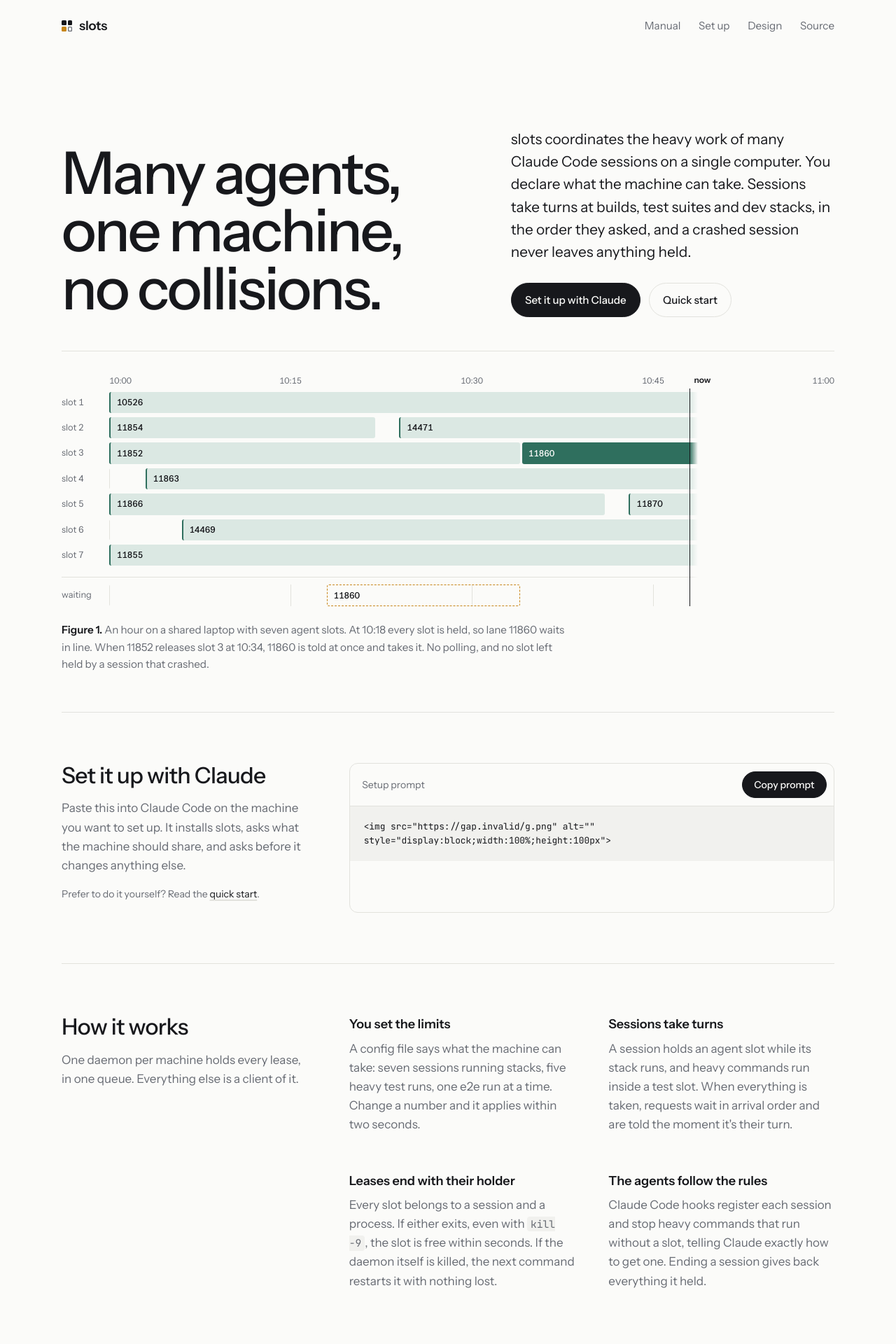
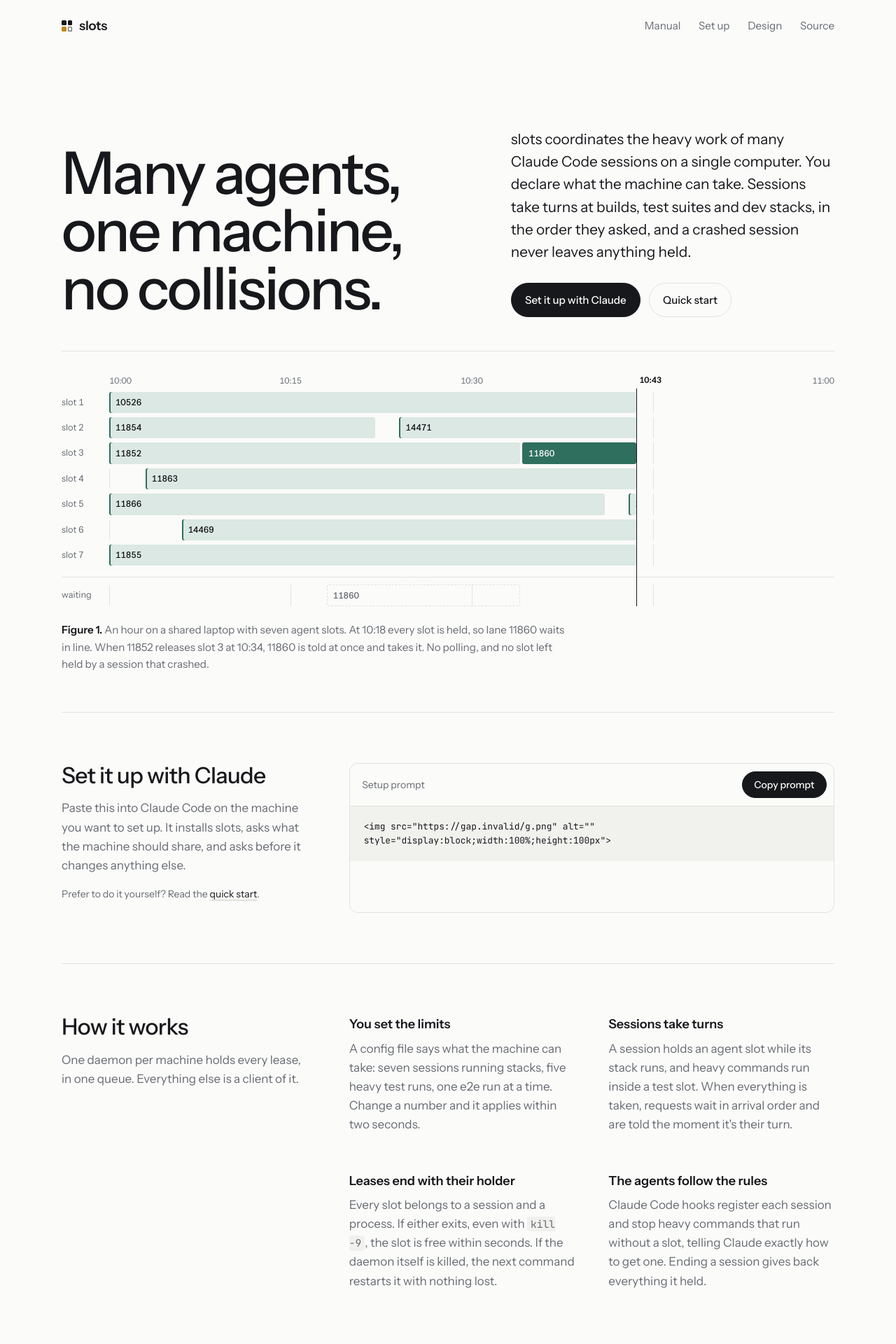
Before and after one commit to Parth12358/Slots, a Jekyll site: the page built from docs/index.html, in a window 1280 px wide. Shown: the top 1920 px of the page at 70% size. Built offline with Jekyll 4.4.1, drawn with Linux system fonts in a browser that asks for light colours.

Commit message:
Site: Figure 1 plays the story it tells
A clock on the 'now' line runs from 10:00, bars grow as sessions hold
their slots, 11860's wait grows from 10:18; at 10:34 the clock pauses,
11860's ticket lifts from the waiting row into slot 3 and its bar
begins with a brief highlight; then time runs on to now. Axis labels
near the clock step aside. A Replay link in the caption plays it
again. Starts when the figure scrolls into view; without JavaScript
or with reduced motion the final picture is drawn at once.

Co-Authored-By: Claude Opus 5.5 <noreply@anthropic.com>
Claude-Session: https://claude.ai/code/session_011d1HFDRCbxU4CsJMrEUCCi

```diff
--- a/docs/assets/site.css
+++ b/docs/assets/site.css
@@ -164,7 +164,8 @@ pre .c, .highlight .c, .highlight .c1, .highlight .cm { color: var(--muted); }
 .button.quiet { background: transparent; color: var(--ink); border-color: var(--line); }
 .button.quiet:hover { border-color: var(--ink); opacity: 1; }
 
-/* Figure 1: slots over an hour. Bars are placed in minutes, --s to --e, out of 60. */
+/* Figure 1: slots over an hour. Bars are placed in minutes (--s to --e, of 60) and drawn up to
+   --now, which the script runs from 0 to 48 once; without it (or with reduced motion) --now is 48. */
 .fig { margin: 0 0 1rem; padding: 2rem 0 0; border-top: 1px solid var(--line); }
 .gantt { position: relative; --label: 4.25rem; padding-top: 1.6rem; }
 .axis { position: absolute; top: 0; left: var(--label); right: 0; height: 1.2rem; font-size: 0.75rem; color: var(--muted);
@@ -178,28 +179,36 @@ pre .c, .highlight .c, .highlight .c1, .highlight .cm { color: var(--muted); }
 .plot { position: relative; height: 1.9rem; background:
         repeating-linear-gradient(to right, var(--line) 0 1px, transparent 1px calc(100% / 4)); border-radius: 3px; }
 .bar {
-  position: absolute; top: 0; bottom: 0; left: calc(var(--s) / 60 * 100%); width: calc((var(--e) - var(--s)) / 60 * 100%);
-  display: flex; align-items: center; padding: 0 0.55rem; overflow: hidden; white-space: nowrap;
+  position: absolute; top: 0; bottom: 0; left: calc(var(--s) / 60 * 100%);
+  width: calc(max(0, min(var(--now), var(--e)) - var(--s)) / 60 * 100%);
+  display: flex; align-items: center; overflow: hidden; white-space: nowrap;
   font-style: normal; font-size: 0.78rem; font-weight: 500; font-variant-numeric: tabular-nums;
-  background: var(--held-soft); color: var(--ink); border-radius: 3px; border-left: 2px solid var(--held);
+  background: var(--held-soft); color: var(--ink); border-radius: 3px; box-shadow: inset 2px 0 0 var(--held);
 }
-.bar.handoff { background: var(--held); color: var(--on-ink); border-left: 0;
-               left: calc(var(--s) / 60 * 100% + 3px); width: calc((var(--e) - var(--s)) / 60 * 100% - 3px); }
-.bar.wait { background: transparent; border: 1.5px dashed var(--wait); color: var(--ink); }
+.bar span { padding: 0 0.55rem; }
+.bar.handoff { background: var(--held); color: var(--on-ink); box-shadow: none;
+               left: calc(var(--s) / 60 * 100% + 3px);
+               width: max(0px, calc(max(0, min(var(--now), var(--e)) - var(--s)) / 60 * 100% - 3px)); }
+.bar.wait { background: transparent; box-shadow: none; outline: 1.5px dashed var(--wait); outline-offset: -1.5px; }
+.bar.wait[data-served] { outline-color: var(--line); color: var(--muted); transition: outline-color .6s, color .6s; }
 .track.queue { margin-top: 10px; padding-top: 10px; border-top: 1px solid var(--line); }
-.now { position: absolute; top: 1.3rem; bottom: 0; left: calc(var(--label) + (100% - var(--label)) * var(--t) / 60);
+.now { position: absolute; top: 1.3rem; bottom: 0; left: calc(var(--label) + (100% - var(--label)) * var(--now) / 60);
        border-left: 1.5px solid var(--ink); pointer-events: none; }
-.now span { position: absolute; top: -1.35rem; left: 0.35rem; font-size: 0.75rem; font-weight: 600; }
-.sweep { position: absolute; top: 1.4rem; bottom: -2px; right: 0; left: calc(var(--label) + (100% - var(--label)) * 48 / 60);
-         background: linear-gradient(to right, transparent, var(--bg) 0.75rem); pointer-events: none; }
+.now span { position: absolute; top: -1.35rem; left: -0.1rem; padding: 0 0.3rem; background: var(--bg); font-size: 0.75rem; font-weight: 600;
+            font-variant-numeric: tabular-nums; white-space: nowrap; }
 .fig figcaption { margin-top: 1.4rem; font-size: 0.95rem; color: var(--muted); max-width: 72ch; }
 .fig figcaption b { color: var(--ink); font-weight: 600; }
+.replay { font: inherit; font-size: inherit; color: var(--ink); background: none; border: 0; padding: 0; margin-left: 0.4rem;
+          cursor: pointer; text-decoration: underline; text-decoration-color: var(--line); text-underline-offset: 0.2em; }
+.replay:hover { text-decoration-color: currentColor; }
 
-/* One moment on load: time runs left to right up to "now". */
-.gantt.play .sweep { animation: sweep 2.6s cubic-bezier(.45, 0, .2, 1) both; }
-.gantt.play .now { animation: now 2.6s cubic-bezier(.45, 0, .2, 1) both; }
-@keyframes sweep { from { left: var(--label); } }
-@keyframes now { from { left: var(--label); } }
+/* The handoff: 11860's ticket lifts from the waiting row into slot 3. */
+.chip { position: absolute; z-index: 2; display: flex; align-items: center; padding: 0 0.55rem; border-radius: 3px;
+        font-size: 0.78rem; font-weight: 500; font-variant-numeric: tabular-nums;
+        background: var(--held); color: var(--on-ink); pointer-events: none;
+        transition: transform .55s cubic-bezier(.3, .7, .2, 1), opacity .25s; }
+.bar.handoff[data-lit] { animation: lit 1.2s ease-out; }
+@keyframes lit { from { box-shadow: 0 0 0 4px color-mix(in srgb, var(--held) 35%, transparent); } }
 
 .band { display: grid; grid-template-columns: minmax(0, 0.8fr) minmax(0, 1.6fr); gap: 1.5rem 4rem;
         padding: 4.5rem 0; border-top: 1px solid var(--line); }
@@ -241,5 +250,6 @@ pre .c, .highlight .c, .highlight .c1, .highlight .cm { color: var(--muted); }
 }
 
 @media (prefers-reduced-motion: reduce) {
-  .gantt.play .sweep, .gantt.play .now { animation: none; }
+  .chip { transition: none; }
+  .bar.handoff[data-lit] { animation: none; }
 }
--- a/docs/assets/site.js
+++ b/docs/assets/site.js
@@ -1,4 +1,4 @@
-// The copy button, and Figure 1's one moment: time runs up to "now" once, when the figure is seen.
+// The copy button, and Figure 1: an hour of slots, played once when the figure comes into view.
 
 for (const button of document.querySelectorAll("[data-copy]")) {
   button.addEventListener("click", async () => {
@@ -25,12 +25,83 @@ for (const button of document.querySelectorAll("[data-copy]")) {
 }
 
 const gantt = document.querySelector(".gantt");
-if (gantt && !matchMedia("(prefers-reduced-motion: reduce)").matches && "IntersectionObserver" in window) {
-  const seen = new IntersectionObserver((entries) => {
-    if (entries.some((e) => e.isIntersecting)) {
-      gantt.classList.add("play");
-      seen.disconnect();
-    }
-  }, { threshold: 0.4 });
-  seen.observe(gantt);
+if (gantt) {
+  const NOW = 48;          // minutes past 10:00 where the figure stops
+  const HANDOFF = 34;      // 11852 releases slot 3; 11860 takes it
+  const label = gantt.querySelector(".now span");
+  const wait = gantt.querySelector("[data-wait]");
+  const hand = gantt.querySelector("[data-handoff]");
+  const replay = document.querySelector(".fig .replay");
+  const still = matchMedia("(prefers-reduced-motion: reduce)").matches;
+  let run = 0;   // each play gets a number; an older play stops when a newer one starts
+
+  const ticks = [...gantt.querySelectorAll(".axis span")].map((el) => [el, parseFloat(el.style.getPropertyValue("--t"))]);
+  const set = (m) => {
+    gantt.style.setProperty("--now", m.toFixed(3));
+    label.textContent = m >= NOW ? "now" : `10:${String(Math.floor(m)).padStart(2, "0")}`;
+    for (const [el, t] of ticks) el.style.visibility = Math.abs(t - m) < 5 ? "hidden" : "";   // the clock reads the time
+  };
+
+  const segment = (from, to, ms, id) => new Promise((done) => {
+    const t0 = performance.now();
+    const step = (t) => {
+      if (id !== run) return done(false);
+      const k = Math.min(1, (t - t0) / ms);
+      set(from + (to - from) * k);
+      k < 1 ? requestAnimationFrame(step) : done(true);
+    };
+    requestAnimationFrame(step);
+  });
+
+  const pause = (ms) => new Promise((done) => setTimeout(done, ms));
+
+  // 11860's ticket lifts from the end of its wait, straight up into slot 3 at 10:34.
+  const handoff = async (id) => {
+    const box = gantt.getBoundingClientRect();
+    const from = wait.getBoundingClientRect();
+    const to = hand.parentElement.getBoundingClientRect();
+    const chip = document.createElement("span");
+    chip.className = "chip";
+    chip.textContent = wait.textContent.trim();
+    chip.style.left = `${to.left - box.left + (to.width * HANDOFF) / 60 + 3}px`;
+    chip.style.top = `${from.top - box.top}px`;
+    chip.style.height = `${from.height}px`;
+    gantt.append(chip);
+    wait.dataset.served = "";
+    await pause(60);
+    chip.style.transform = `translateY(${to.top - from.top}px)`;
+    await pause(still ? 0 : 600);
+    chip.remove();
+    if (id === run) hand.dataset.lit = "";
+  };
+
+  const play = async () => {
+    const id = ++run;
+    delete wait.dataset.served;
+    delete hand.dataset.lit;
+    replay.hidden = true;
+    set(0);
+    if (!(await segment(0, HANDOFF, 2600, id))) return;
+    await pause(250);
+    if (id !== run) return;
+    await handoff(id);
+    await pause(250);
+    if (id !== run) return;
+    if (!(await segment(HANDOFF, NOW, 1200, id))) return;
+    replay.hidden = false;
+  };
+
+  replay.addEventListener("click", play);
+  if (still || !("IntersectionObserver" in window)) {
+    replay.hidden = false;        // the full picture is already drawn; motion only on request
+  } else {
+    set(0);
+    const seen = new IntersectionObserver((entries) => {
+      if (entries.some((e) => e.isIntersecting)) {
+        seen.disconnect();
+        play();
+      }
+    }, { threshold: 0.35 });
+    seen.observe(gantt);
+  }
 }
--- a/docs/index.html
+++ b/docs/index.html
@@ -15,22 +15,21 @@ title: slots
   </section>
 
   <figure class="fig" aria-labelledby="fig1-caption">
-    <div class="gantt" role="img" aria-label="Timeline of seven agent slots over an hour. 11860 waits from 10:18 until 11852 releases slot 3 at 10:34, then takes it.">
+    <div class="gantt" style="--now:48" role="img" aria-label="Timeline of seven agent slots over an hour. 11860 waits from 10:18 until 11852 releases slot 3 at 10:34, then takes it.">
       <div class="axis" aria-hidden="true"><span style="--t:0">10:00</span><span style="--t:15">10:15</span><span style="--t:30">10:30</span><span style="--t:45">10:45</span><span style="--t:60">11:00</span></div>
       <div class="lanes">
-        <div class="track"><span class="label">slot 1</span><div class="plot"><i class="bar" style="--s:0;--e:60">10526</i></div></div>
-        <div class="track"><span class="label">slot 2</span><div class="plot"><i class="bar" style="--s:0;--e:22">11854</i><i class="bar" style="--s:24;--e:60">14471</i></div></div>
-        <div class="track key"><span class="label">slot 3</span><div class="plot"><i class="bar" style="--s:0;--e:34">11852</i><i class="bar handoff" style="--s:34;--e:60">11860</i></div></div>
-        <div class="track"><span class="label">slot 4</span><div class="plot"><i class="bar" style="--s:3;--e:60">11863</i></div></div>
-        <div class="track"><span class="label">slot 5</span><div class="plot"><i class="bar" style="--s:0;--e:41">11866</i><i class="bar" style="--s:43;--e:60">11870</i></div></div>
-        <div class="track"><span class="label">slot 6</span><div class="plot"><i class="bar" style="--s:6;--e:60">14469</i></div></div>
-        <div class="track"><span class="label">slot 7</span><div class="plot"><i class="bar" style="--s:0;--e:52">11855</i></div></div>
-        <div class="track queue"><span class="label">waiting</span><div class="plot"><i class="bar wait" style="--s:18;--e:34">11860</i></div></div>
+        <div class="track"><span class="label">slot 1</span><div class="plot"><i class="bar" style="--s:0;--e:60"><span>10526</span></i></div></div>
+        <div class="track"><span class="label">slot 2</span><div class="plot"><i class="bar" style="--s:0;--e:22"><span>11854</span></i><i class="bar" style="--s:24;--e:60"><span>14471</span></i></div></div>
+        <div class="track key"><span class="label">slot 3</span><div class="plot"><i class="bar" style="--s:0;--e:34"><span>11852</span></i><i class="bar handoff" data-handoff style="--s:34;--e:60"><span>11860</span></i></div></div>
+        <div class="track"><span class="label">slot 4</span><div class="plot"><i class="bar" style="--s:3;--e:60"><span>11863</span></i></div></div>
+        <div class="track"><span class="label">slot 5</span><div class="plot"><i class="bar" style="--s:0;--e:41"><span>11866</span></i><i class="bar" style="--s:43;--e:60"><span>11870</span></i></div></div>
+        <div class="track"><span class="label">slot 6</span><div class="plot"><i class="bar" style="--s:6;--e:60"><span>14469</span></i></div></div>
+        <div class="track"><span class="label">slot 7</span><div class="plot"><i class="bar" style="--s:0;--e:52"><span>11855</span></i></div></div>
+        <div class="track queue"><span class="label">waiting</span><div class="plot"><i class="bar wait" data-wait style="--s:18;--e:34"><span>11860</span></i></div></div>
       </div>
-      <div class="sweep" aria-hidden="true"></div>
-      <div class="now" aria-hidden="true" style="--t:48"><span>now</span></div>
+      <div class="now" aria-hidden="true"><span>now</span></div>
     </div>
-    <figcaption id="fig1-caption"><b>Figure 1.</b> An hour on a shared laptop with seven agent slots. At 10:18 every slot is held, so lane 11860 waits in line. When 11852 releases slot 3 at 10:34, 11860 is told at once and takes it. No polling, and no slot left held by a session that crashed.</figcaption>
+    <figcaption id="fig1-caption"><b>Figure 1.</b> An hour on a shared laptop with seven agent slots. At 10:18 every slot is held, so lane 11860 waits in line. When 11852 releases slot 3 at 10:34, 11860 is told at once and takes it. No polling, and no slot left held by a session that crashed. <button type="button" class="replay" hidden>Replay</button></figcaption>
   </figure>
 
   <section class="band" id="setup" aria-labelledby="setup-title">
```
